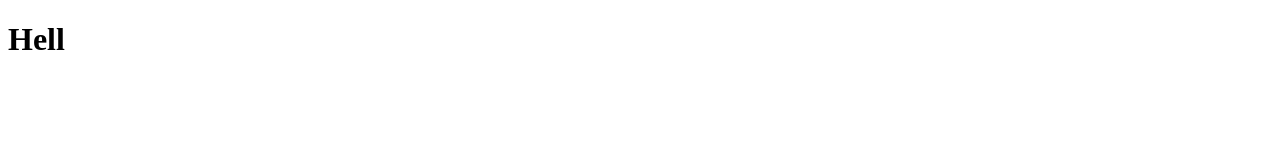
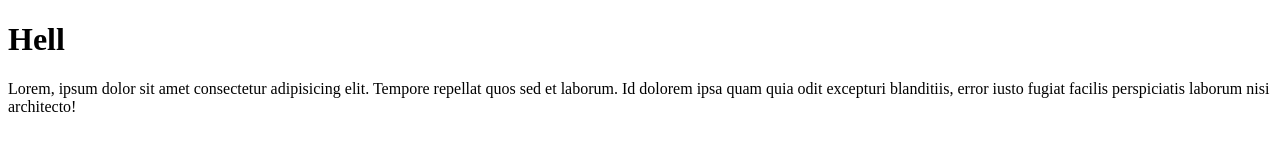
Before and after one commit to harishkariyanna/Team_Employee, a plain HTML site: page index.html in a window 1280 px wide. Drawn offline with Linux system fonts and the light colour scheme.

Commit message:
feat: add paragraph to provide additional context in the body

```diff
--- a/index.html
+++ b/index.html
@@ -7,5 +7,6 @@
 </head>
 <body>
     <h1>Hell</h1>
+    <p>Lorem, ipsum dolor sit amet consectetur adipisicing elit. Tempore repellat quos sed et laborum. Id dolorem ipsa quam quia odit excepturi blanditiis, error iusto fugiat facilis perspiciatis laborum nisi architecto!</p>
 </body>
 </html>
```
